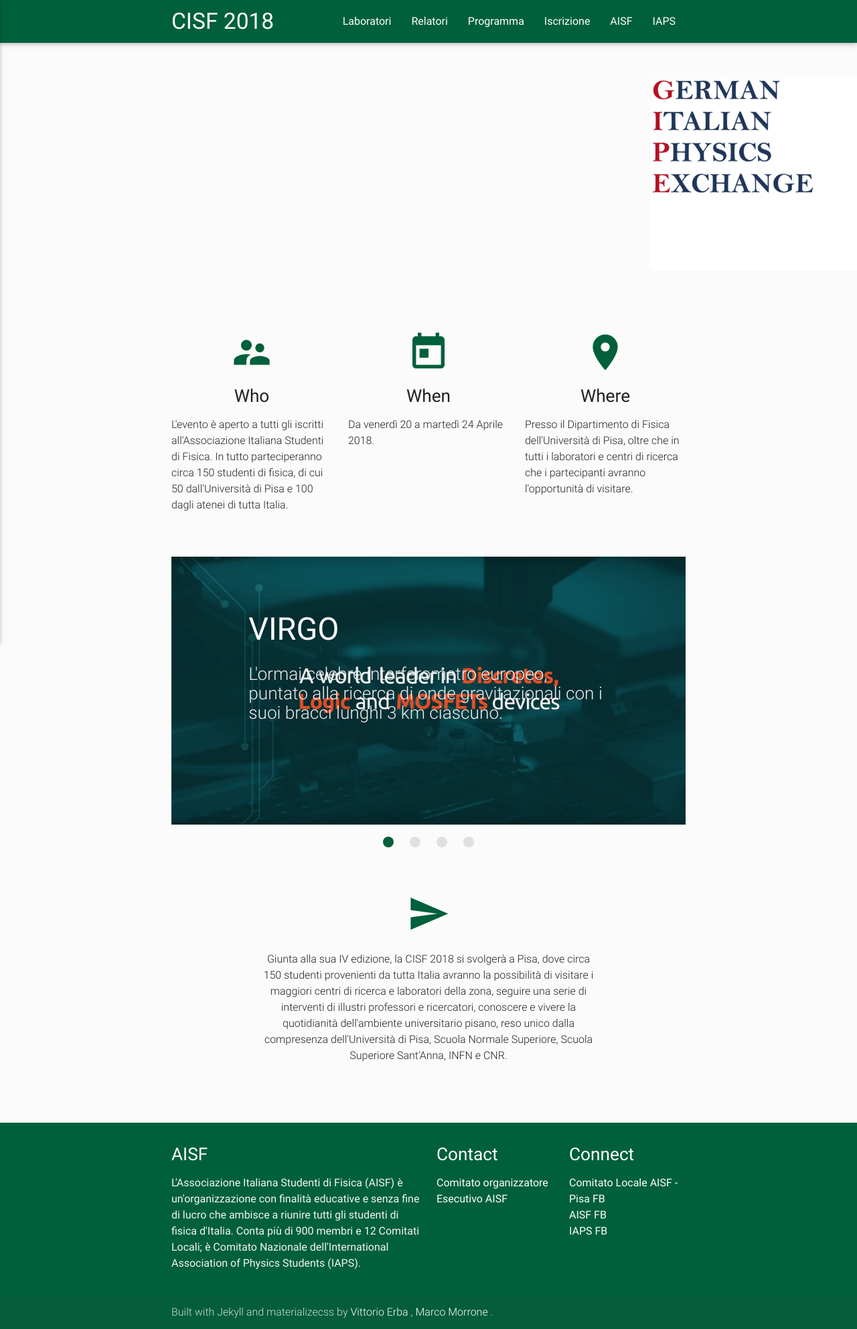
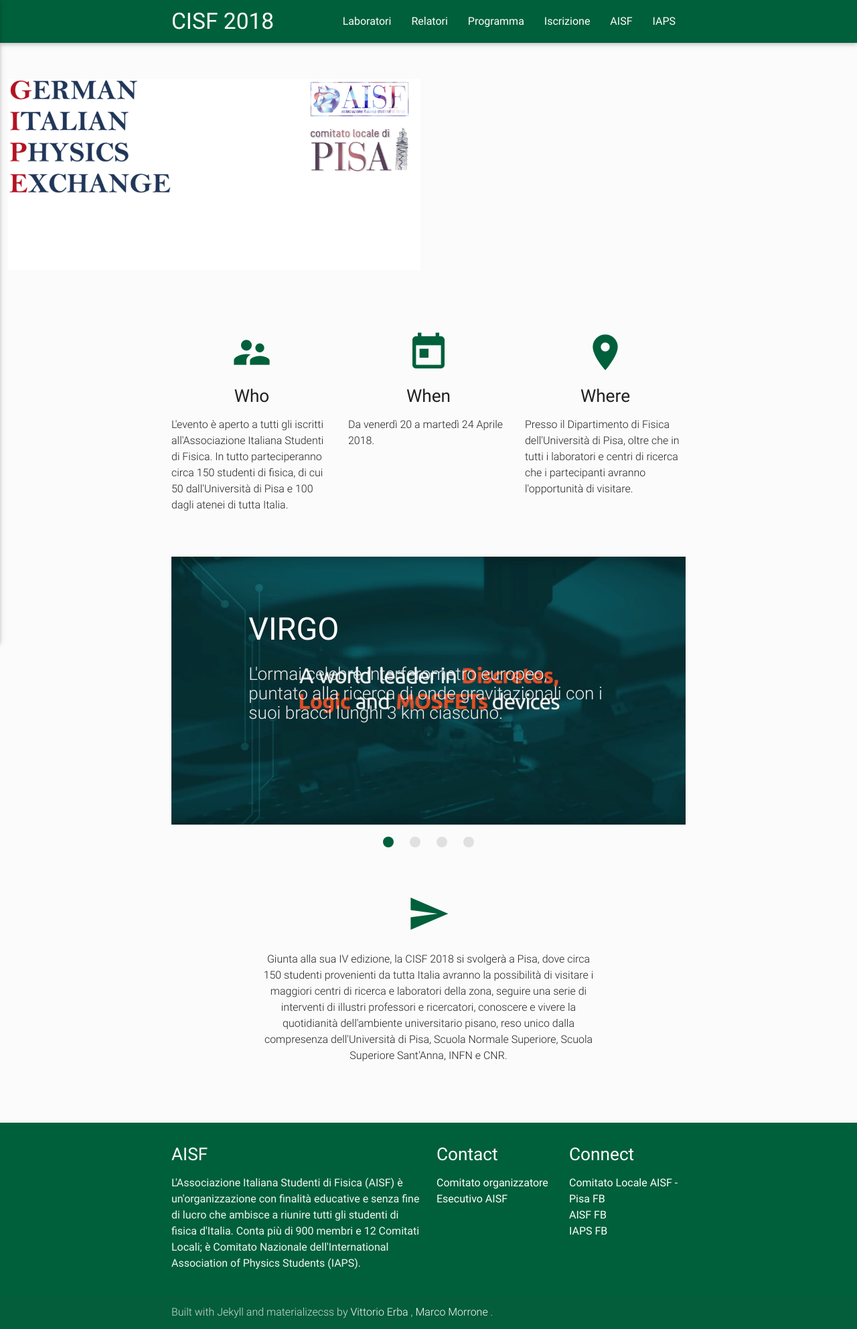
Before and after one commit to AndreaGurgone/AndreaGurgone.github.io, a Jekyll site: the page built from index.html, in a window 1280 px wide. Shown: the whole page at 67% size. Built offline with Jekyll 4.4.1, drawn with Linux system fonts in a browser that asks for light colours; nearby versions of some CDN libraries.

Commit message:
Update banner.html

```diff
--- a/_includes/banner.html
+++ b/_includes/banner.html
@@ -1,6 +1,6 @@
 <div id="index-banner">
   <div class="row">
-    <div class="col s14 offset-s1 m6 offset-m9">
+    <div class="col s14 offset-s1 m6">
       <h1>
          <img id="index-top-logo" src="{{ site.url }}/{{ site.data.home.banner }}" alt="Event logo">
       </h1>
```
